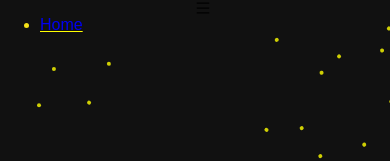
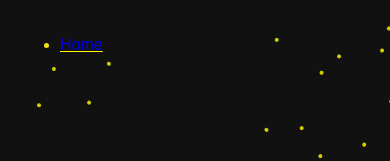
Before and after one commit to zakaryjs/Portfolio_Revamp, a React (Create React App) app: page / in a window 390 px wide. Shown: the top 161 px of the page. Built offline with nearby package versions, Linux system fonts and the light colour scheme; a web font is replaced by a local one.

Commit message:
fix: testing size fix for tablets

```diff
--- a/src/App.jsx
+++ b/src/App.jsx
@@ -2,13 +2,13 @@ import './styles/App.css';
 import Header from './components/Header';
 import BackgroundParticles from './components/BackgroundParticles';
 import Footer from './components/Footer';
-import Hamburger from './components/Hamburger';
+// import Hamburger from './components/Hamburger';
 
 function App() {
 
   return (
     <div className="App">
-      <Hamburger />
+      {/* <Hamburger /> */}
       <BackgroundParticles />
       <Header />
       <Footer />
--- a/src/styles/Navbar.css
+++ b/src/styles/Navbar.css
@@ -2,6 +2,6 @@ nav {
     font-family: 'Tilt Neon', sans-serif;
     color: #f5e218;
     position: fixed;
-    top: 0;
-    left: 0;
+    top: 20px;
+    left: 20px;
 }
```
